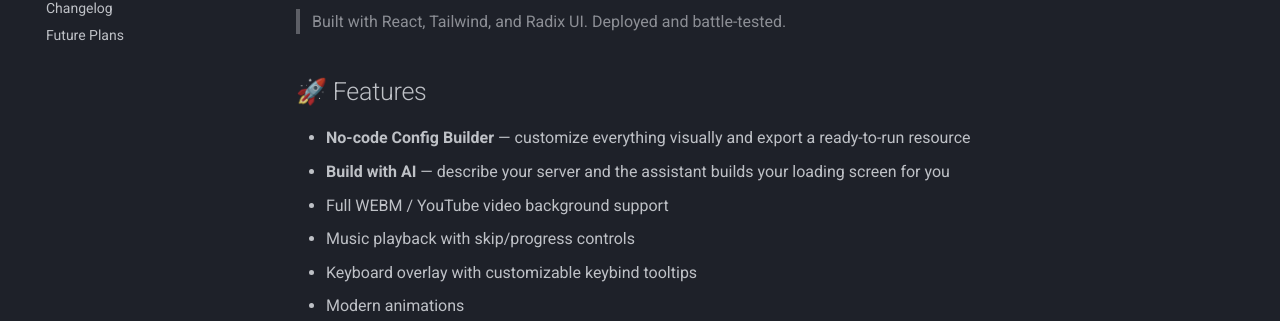
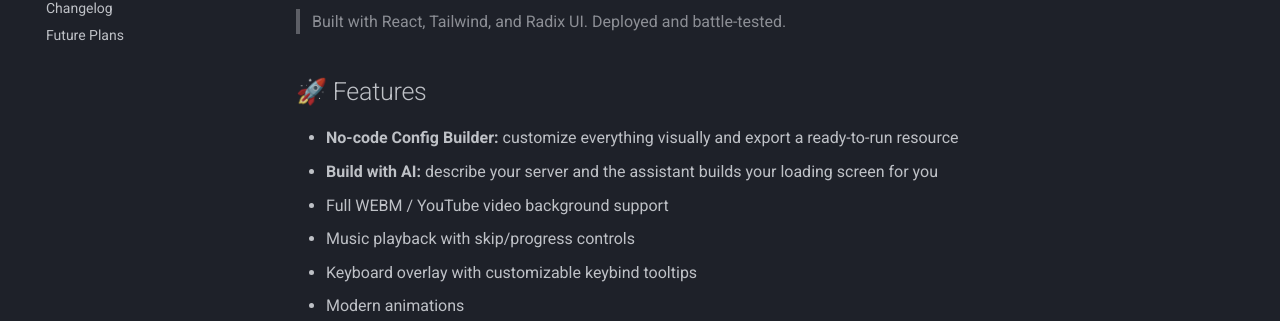
Before and after one commit to FarzamA/fivem-loading-screen-docs, an MkDocs documentation site: the page built from docs/index.md, in a window 1280 px wide and 1087 px high. Shown: the part 238-559 px from the top of the window. Built offline with MkDocs 1.6.1 and Material for MkDocs 9.7.7, drawn with Linux system fonts in a browser that asks for light colours.

Commit message:
docs: remove em dashes from home-page feature lines

```diff
--- a/docs/index.md
+++ b/docs/index.md
@@ -6,8 +6,8 @@ A high-quality, customizable loading screen built for modern FiveM servers. Feat
 
 ## 🚀 Features
 
-- **No-code Config Builder** — customize everything visually and export a ready-to-run resource
-- **Build with AI** — describe your server and the assistant builds your loading screen for you
+- **No-code Config Builder:** customize everything visually and export a ready-to-run resource
+- **Build with AI:** describe your server and the assistant builds your loading screen for you
 - Full WEBM / YouTube video background support
 - Music playback with skip/progress controls
 - Keyboard overlay with customizable keybind tooltips
```
